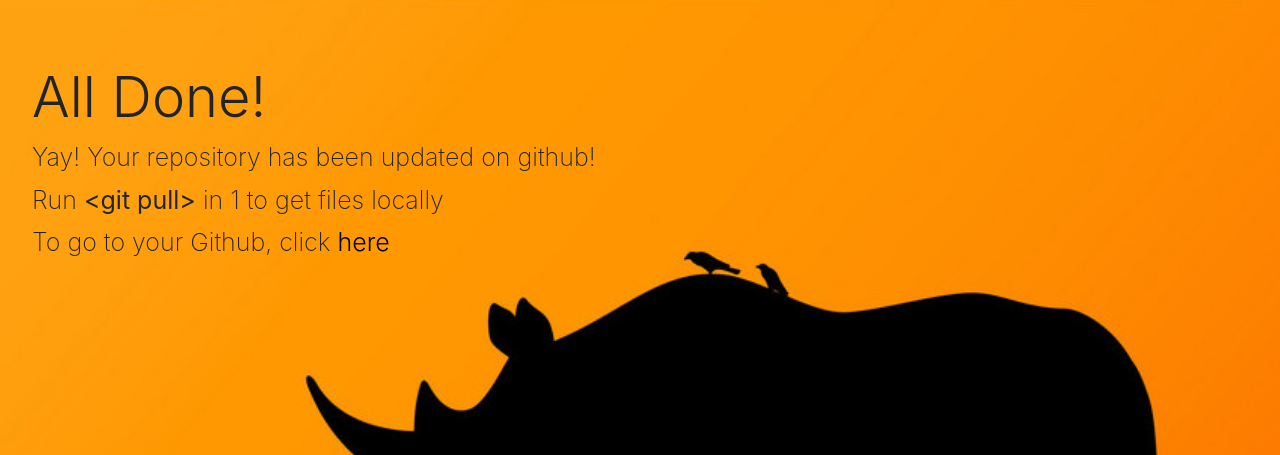
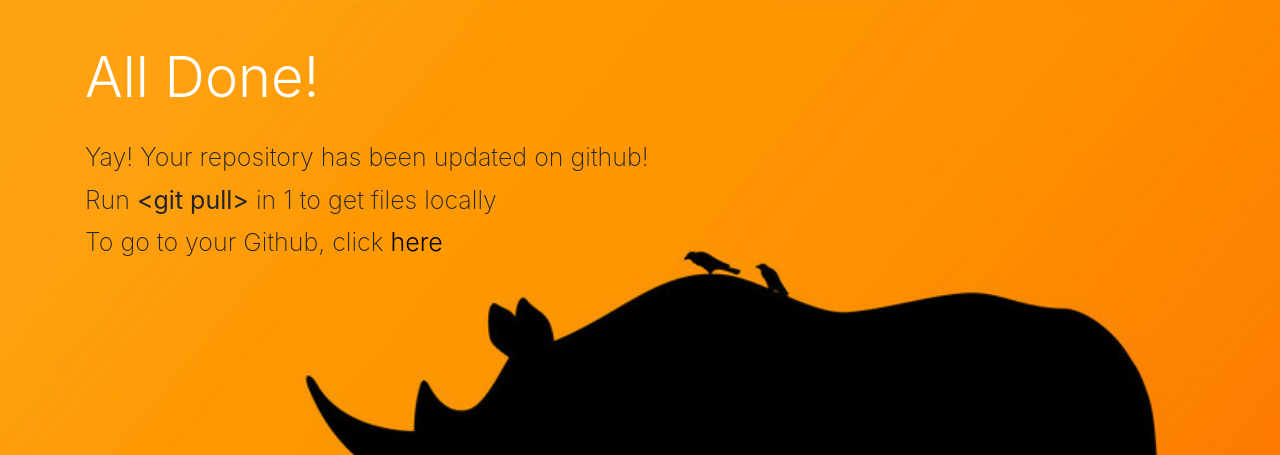
Before and after one commit to patrickdeyoreo/rhino-repo, a Flask app: page /done/1 in a window 1280 px wide. Shown: the part 66-521 px from the top of the page. Run offline with Flask 2, Linux system fonts and the light colour scheme; some libraries are stand-ins or nearby versions.

Commit message:
changes to done page

```diff
--- a/static/styles/index.css
+++ b/static/styles/index.css
@@ -27,6 +27,11 @@
     position: relative;
     bottom: 3px;
     padding-right: 10px;
+}
+.done{
+    color:white;
+    position: relative;
+    bottom: 20px;
 }
 
 .done_sub{
--- a/templates/done.html
+++ b/templates/done.html
@@ -7,6 +7,7 @@
     <script src="https://code.jquery.com/jquery-3.2.1.min.js"></script>
     <link rel="stylesheet" href="https://stackpath.bootstrapcdn.com/bootstrap/4.4.1/css/bootstrap.min.css" integrity="sha384-Vkoo8x4CGsO3+Hhxv8T/Q5PaXtkKtu6ug5TOeNV6gBiFeWPGFN9MuhOf23Q9Ifjh" crossorigin="anonymous">
     <link rel="stylesheet" type="text/css" href="../static/styles/index.css">
+    <script type="text/javascript" src="../static/scripts/index.js"></script>
     <title>Rhino Repo</title>
   </head>
 
@@ -24,14 +25,13 @@
       </nav>
     </header>
         <div class="jumbotron">
+          <div class="container">
                 <h1 class="display-4 done">All Done!</h1>
                 <p class="lead done_sub">Yay! Your repository has been updated on github!</p>
                 <p class="lead done_sub">Run <span class="pull">&#60;git pull&#62;</span> in {{ repo }} to get files locally</p>
                 <p class="lead done_sub">To go to your Github, click <a class="git_link" href="#">here</a></p>
-
-
-
           </div>
+        </div>
     <script src="https://cdn.jsdelivr.net/npm/popper.js@1.16.0/dist/umd/popper.min.js" integrity="sha384-Q6E9RHvbIyZFJoft+2mJbHaEWldlvI9IOYy5n3zV9zzTtmI3UksdQRVvoxMfooAo" crossorigin="anonymous"></script>
     <script src="https://stackpath.bootstrapcdn.com/bootstrap/4.4.1/js/bootstrap.min.js" integrity="sha384-wfSDF2E50Y2D1uUdj0O3uMBJnjuUD4Ih7YwaYd1iqfktj0Uod8GCExl3Og8ifwB6" crossorigin="anonymous"></script>
   </body>
```
